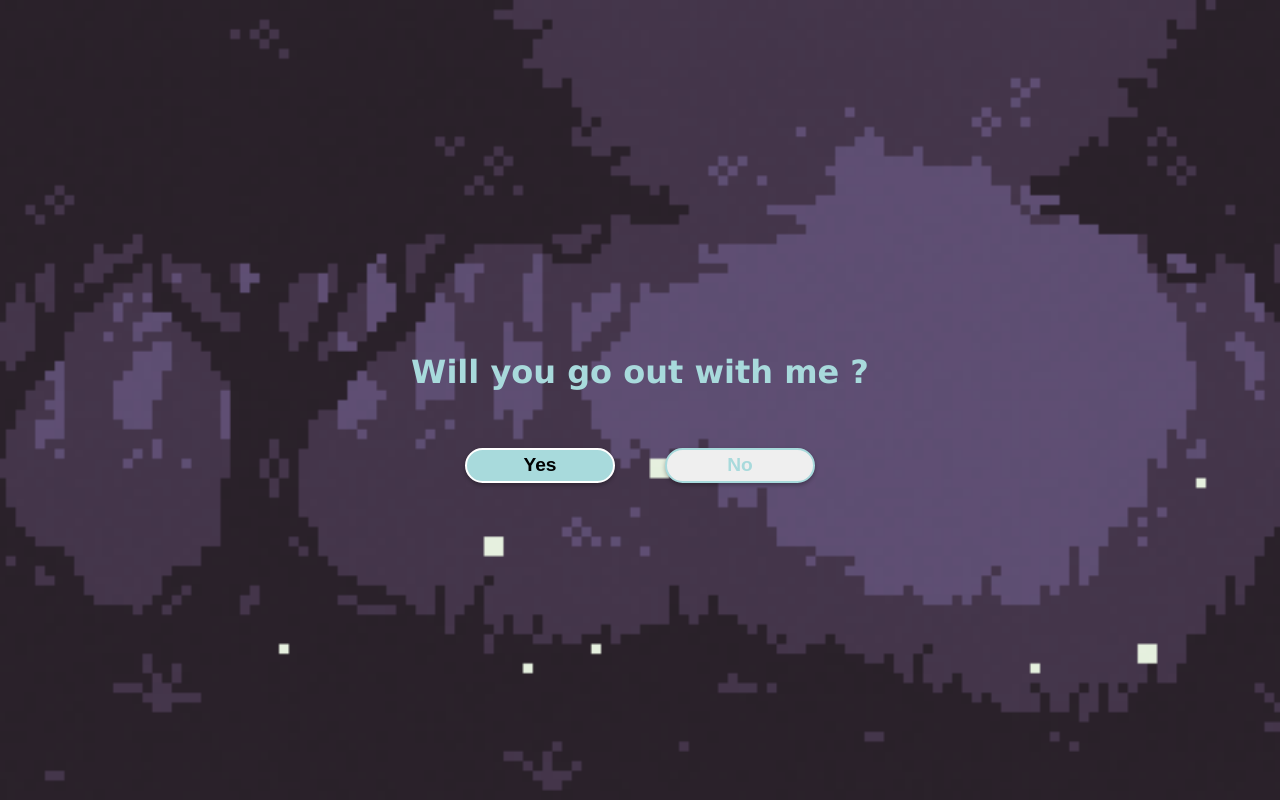
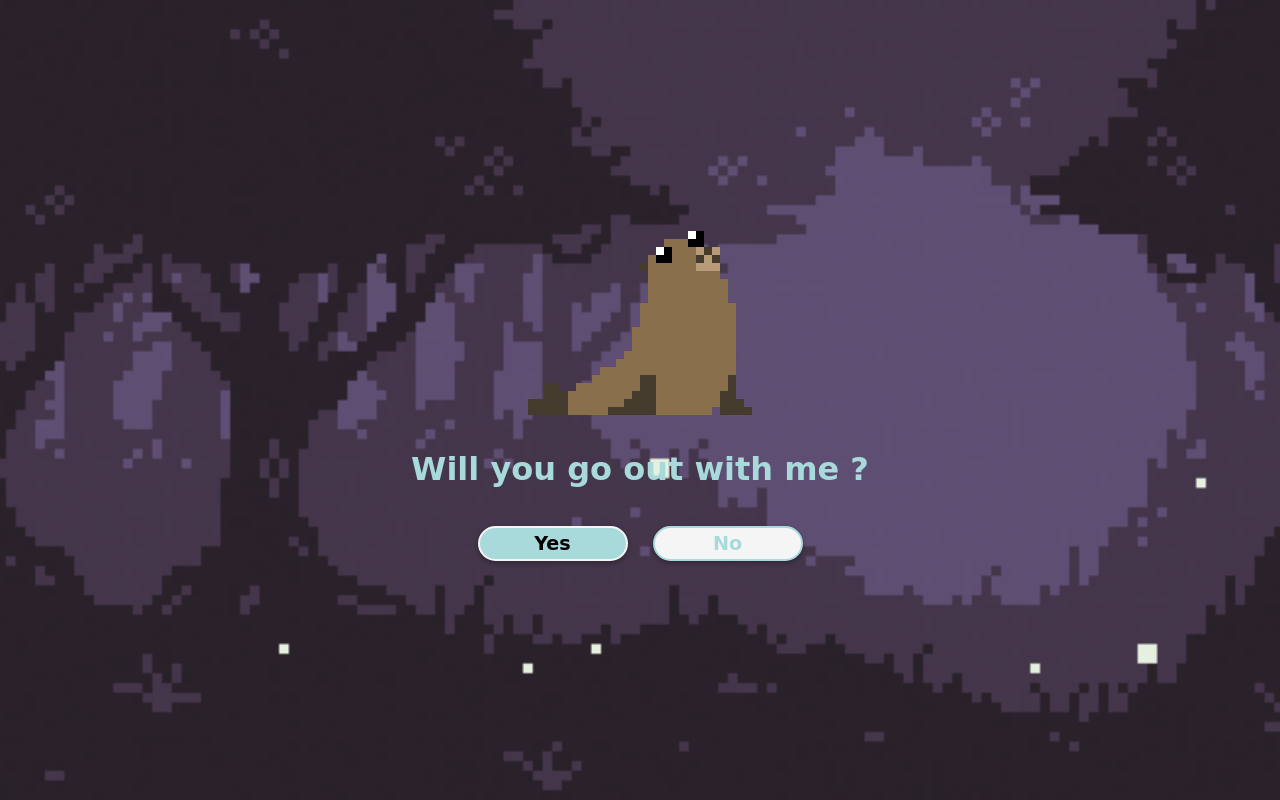
Before and after one commit to v-iinh/the-two-of-us, a plain HTML site: page index.html in a window 1280 px wide. Drawn offline with Linux system fonts and the light colour scheme.

Commit message:
update styles

```diff
--- a/index.html
+++ b/index.html
@@ -6,11 +6,12 @@
         <meta name="viewport" content="width-device-width, initial-scale=1.0">
         <title>The Two of Us</title>
         <link rel="stylesheet" href="style.css">
+        <link rel="icon" type="image/x-icon" href="img/logo.png">
     </head>
     <body style="min-height: 100vh; background-image: url('img/background.gif'); background-size: cover; background-position: center;">
         <div class="container">
-            <h1>Will you go out with me ?</h1><br><br><br>
-            <!--<img src="img/before.gif">-->
+            <img class="before" src="img/before.gif">
+            <h1>Will you go out with me ?</h1><br><br>
             <div class="btn-group">
                 <button class="btn-yes">Yes</button>
                 <button class="btn-no">No</button>
--- a/style.css
+++ b/style.css
@@ -9,15 +9,15 @@ body {
     display: flex;
     justify-content: center;
     align-items: center;
-    font-family: Verdana, Geneva, Tahoma, sans-serif;
+    font-family: cursive, sans-serif;
     color: #A8DADC;
     margin-inline: 50px;
     text-align: center;
 }
 
-.gif {
-    height: 100%;
-    width: 100%;
+.before {
+    margin-top: -100px;
+    margin-bottom: 15px;
 }
 
 h2 {
@@ -44,17 +44,19 @@ button{
     outline: none;
     cursor: pointer;
     box-shadow: 0 2px 4px rgba(0, 0, 0, .3);
+    font-family: cursive, sans-serif;
 }
 
 button:nth-child(1){
-    margin-right: 200px;
+    margin-right: 175px;
     background-color: #A8DADC;
     color: black;
-    border-color: white;
+    border-color: whitesmoke;
 }
 
 button:nth-child(2){
-    margin-right: -200px;
+    margin-right: -175px;
     color: #A8DADC;
     border-color: #A8DADC;
+    background-color: whitesmoke;
 }
```
Also changed, not shown: img/after.gif, img/logo.ico (deleted), img/logo.png (added).
